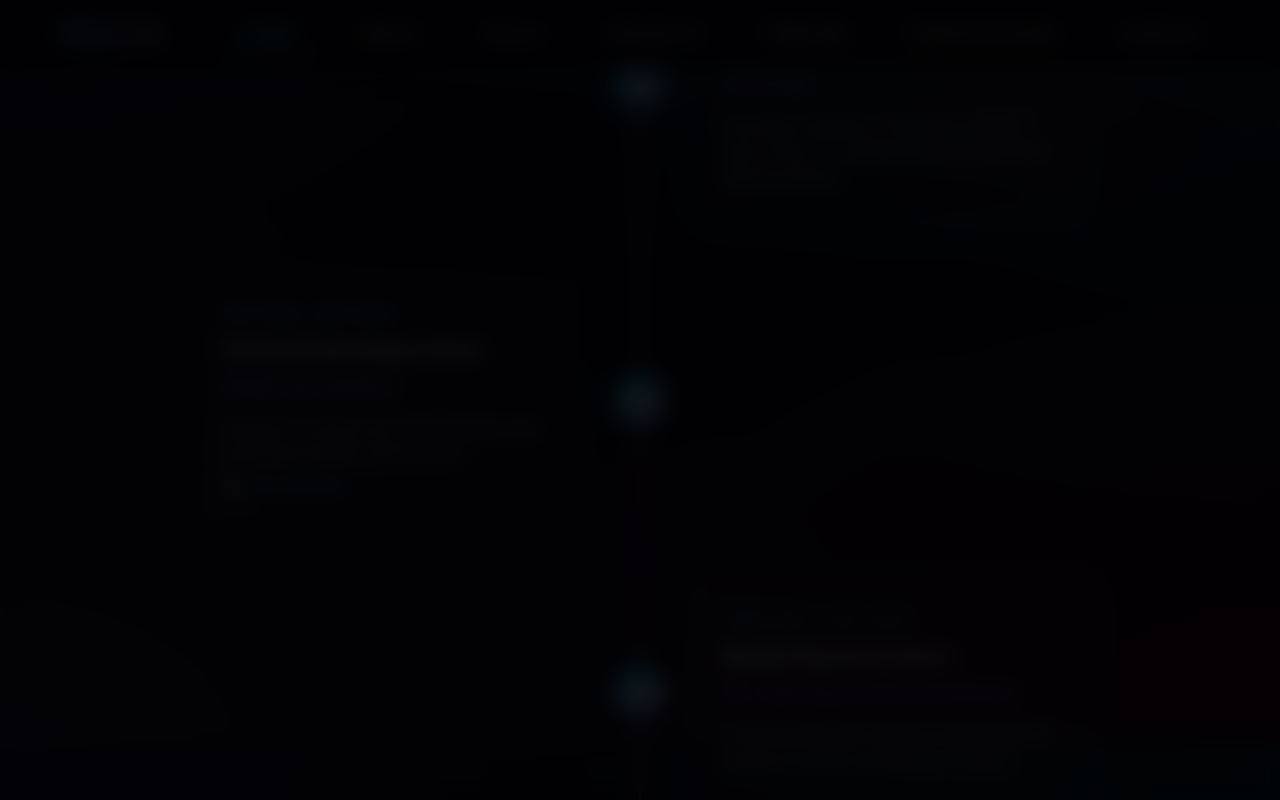
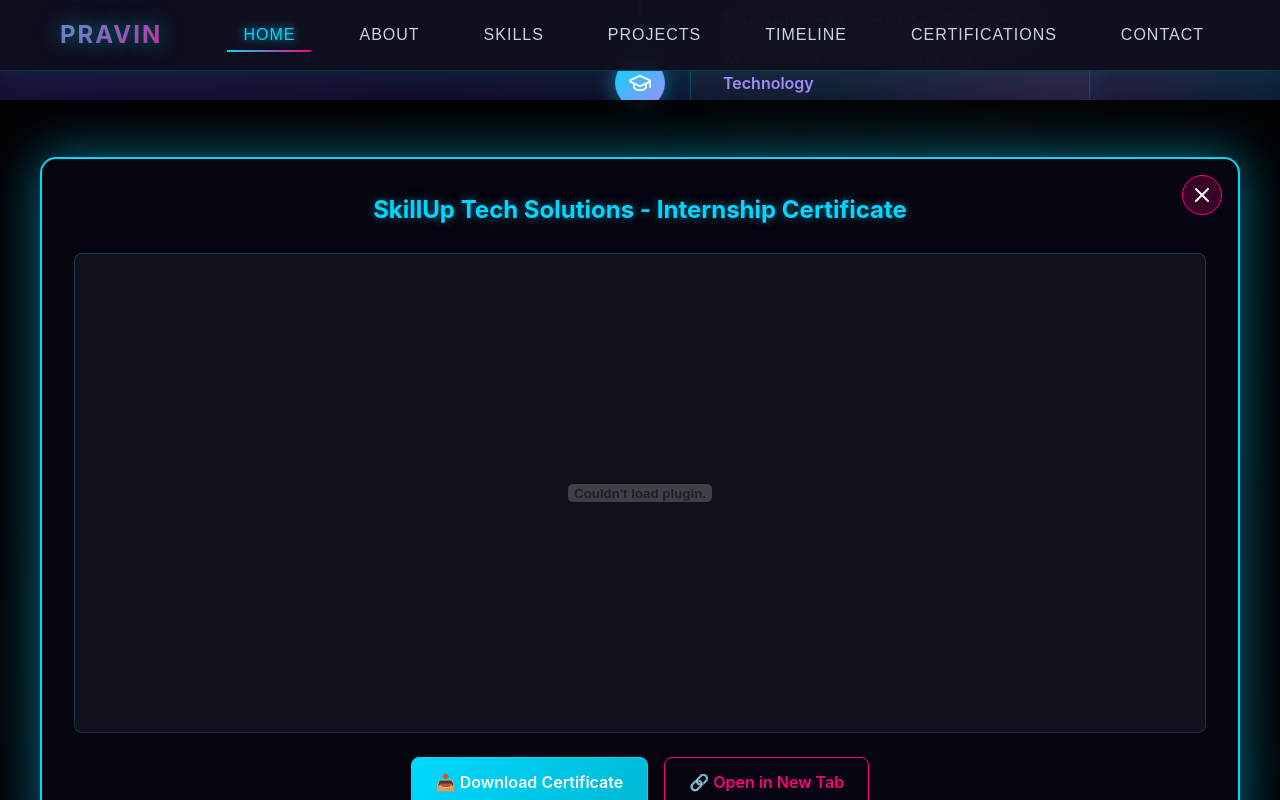
Before and after one commit to pravin-4620/pravinportfolio, a React (Create React App) app: page / in a window 1280 px wide. Both pictures are taken after a click on the element 640 px from the left and 5255 px from the top of the page. Shown: the part 4855-5655 px from the top of the page. Built offline with nearby package versions, Linux system fonts and the light colour scheme.

Commit message:
Position modal at exact click location instead of page center

```diff
--- a/src/App.css
+++ b/src/App.css
@@ -1945,12 +1945,11 @@
 
 /* Certificate Modal */
 .certificate-modal {
-  position: absolute;
-  top: 0;
+  position: fixed;
   left: 0;
   right: 0;
-  bottom: 0;
-  min-height: 100vh;
+  width: 100%;
+  height: 100vh;
   background: rgba(0, 0, 0, 0.9);
   backdrop-filter: blur(10px);
   z-index: 10000;
--- a/src/components/Timeline.js
+++ b/src/components/Timeline.js
@@ -3,6 +3,7 @@
 
 const Timeline = () => {
   const [showCertificate, setShowCertificate] = useState(false);
+  const [modalPosition, setModalPosition] = useState({ top: 0 });
 
   const experiences = [
     {
@@ -53,6 +54,9 @@
               onClick={(e) => {
                 if (exp.hasCertificate) {
                   e.preventDefault();
+                  // Get the click position relative to the document
+                  const clickY = e.clientY + window.scrollY;
+                  setModalPosition({ top: clickY - 300 }); // Center modal around click position
                   setShowCertificate(true);
                 }
               }}
@@ -77,7 +81,11 @@
 
       {/* Certificate Modal */}
       {showCertificate && (
-        <div className="certificate-modal" onClick={() => setShowCertificate(false)}>
+        <div
+          className="certificate-modal"
+          style={{ top: `${modalPosition.top}px` }}
+          onClick={() => setShowCertificate(false)}
+        >
           <div className="certificate-modal-content" onClick={(e) => e.stopPropagation()}>
             <button className="certificate-close" onClick={() => setShowCertificate(false)}>
               <X size={24} />
```
